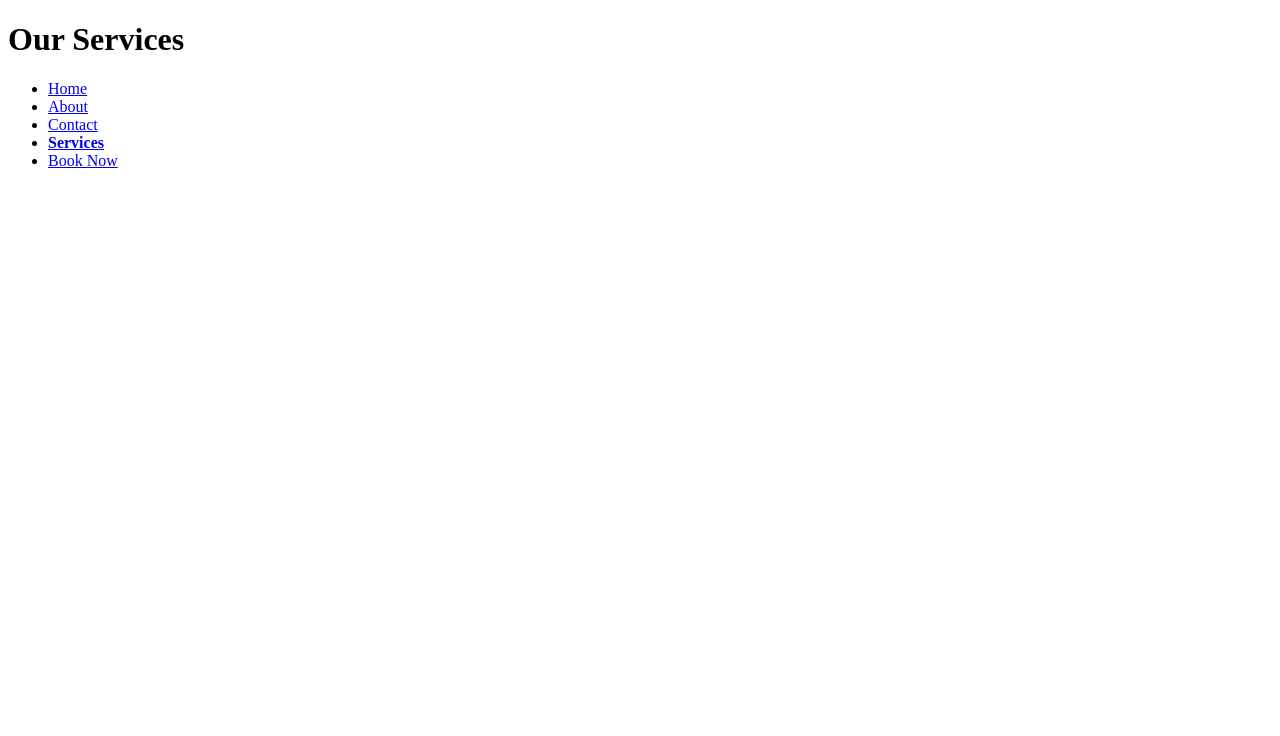
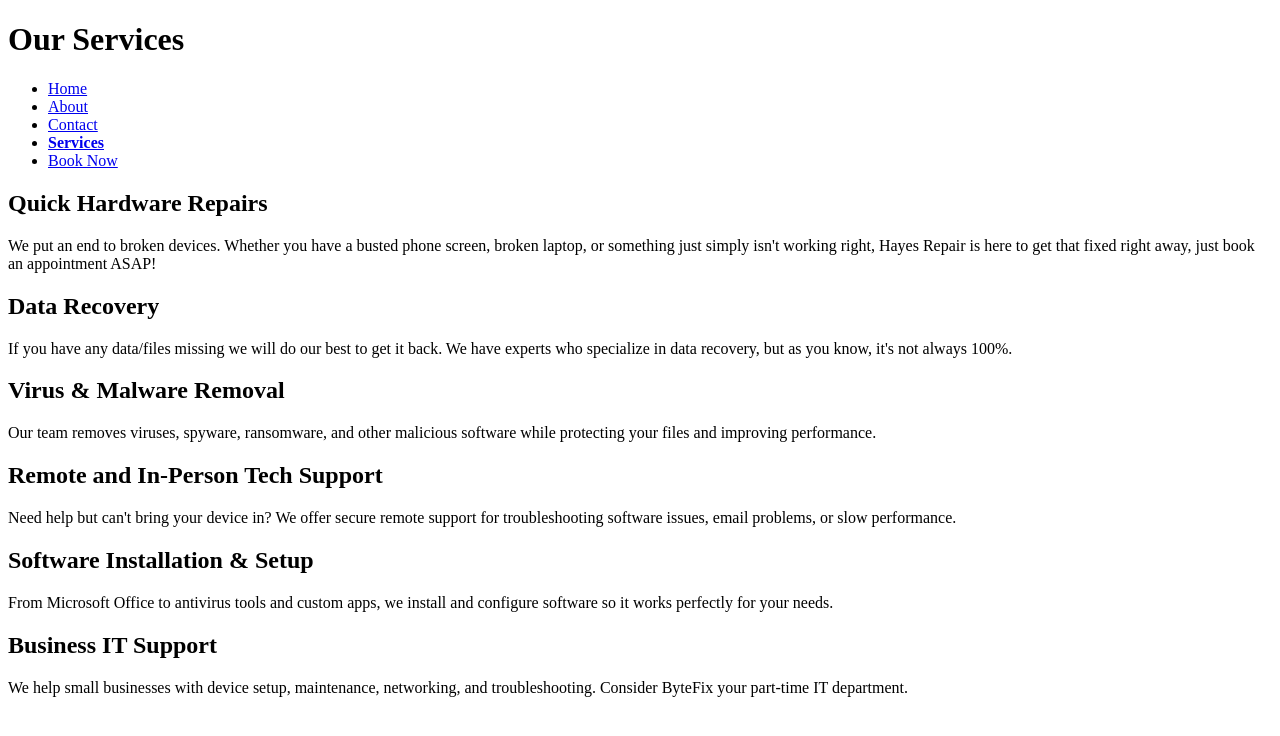
Before and after one commit to hayesse22/final-project, a plain HTML site: page services.html in a window 1280 px wide. Drawn offline with Linux system fonts and the light colour scheme.

Commit message:
services

```diff
--- a/services.html
+++ b/services.html
@@ -6,7 +6,9 @@
     <title>Services</title>
     <link rel="stylesheet" href="screen.css">
   </head>
+
   <body>
+    <header>
       <h1>Our Services</h1>
       <nav>
         <ul>
@@ -17,6 +19,39 @@
           <li><a href="booking.html">Book Now</a></li>
         </ul>
       </nav>
+    </header>
+
+    <main>
+      <section>
+        <h2>Quick Hardware Repairs</h2>
+        <p>We put an end to broken devices. Whether you have a busted phone screen, broken laptop, or something just simply isn't working right, Hayes Repair is here to get that fixed right away, just book an appointment ASAP!</p>
+      </section>
+
+      <section>
+        <h2>Data Recovery</h2>
+        <p>If you have any data/files missing we will do our best to get it back. We have experts who specialize in data recovery, but as you know, it's not always 100%.</p>
+      </section>
+
+      <section>
+        <h2>Virus & Malware Removal</h2>
+        <p>Our team removes viruses, spyware, ransomware, and other malicious software while protecting your files and improving performance.</p>
+      </section>
+
+      <section>
+        <h2>Remote and In-Person Tech Support</h2>
+        <p>Need help but can't bring your device in? We offer secure remote support for troubleshooting software issues, email problems, or slow performance.</p>
+      </section>
+
+      <section>
+        <h2>Software Installation & Setup</h2>
+        <p>From Microsoft Office to antivirus tools and custom apps, we install and configure software so it works perfectly for your needs.</p>
+      </section>
+
+      <section>
+        <h2>Business IT Support</h2>
+        <p>We help small businesses with device setup, maintenance, networking, and troubleshooting. Consider ByteFix your part-time IT department.</p>
+      </section>
+    </main>
     <script src="index.js"></script>
   </body>
 </html>
```
Lines whose indentation alone changed are shown as unchanged.
